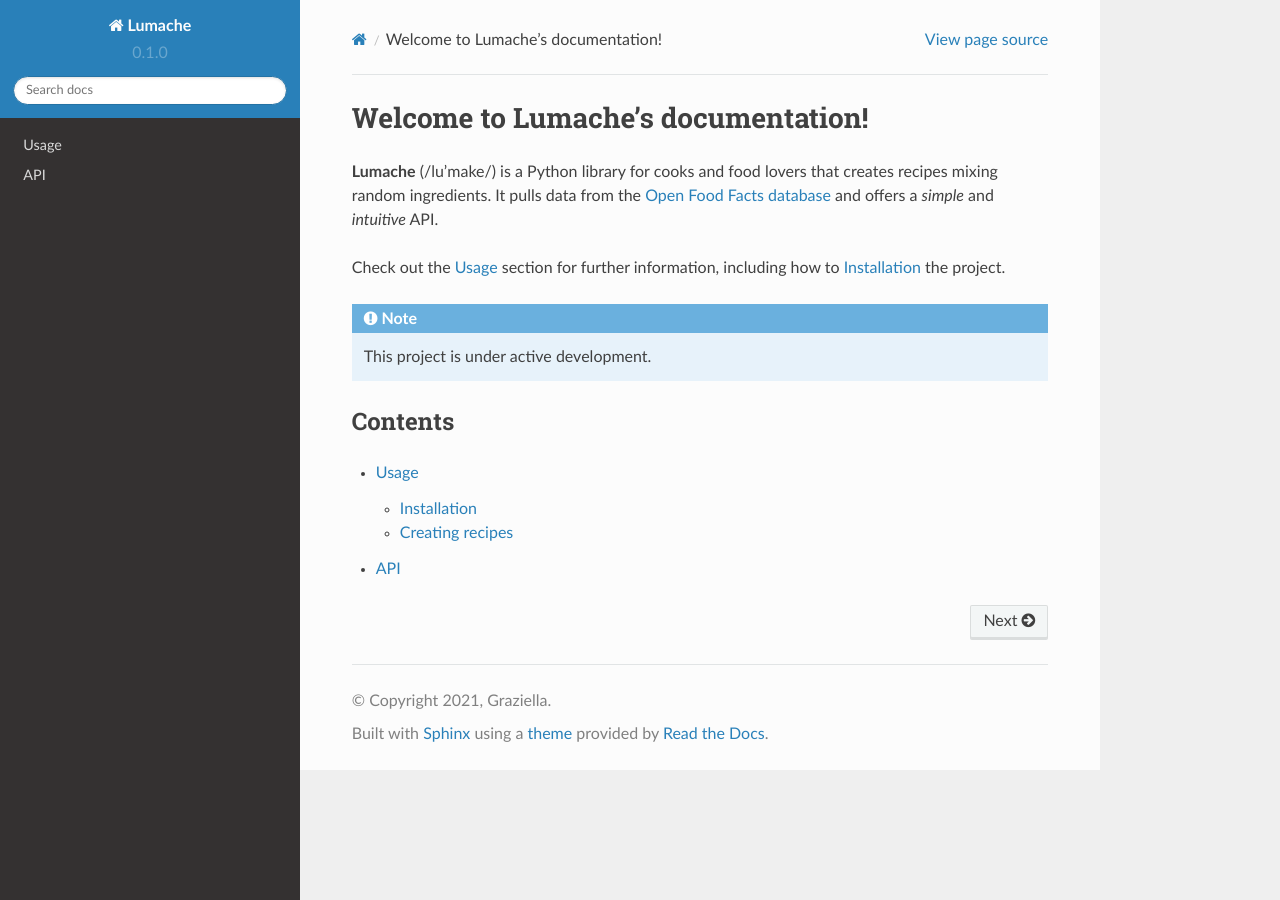
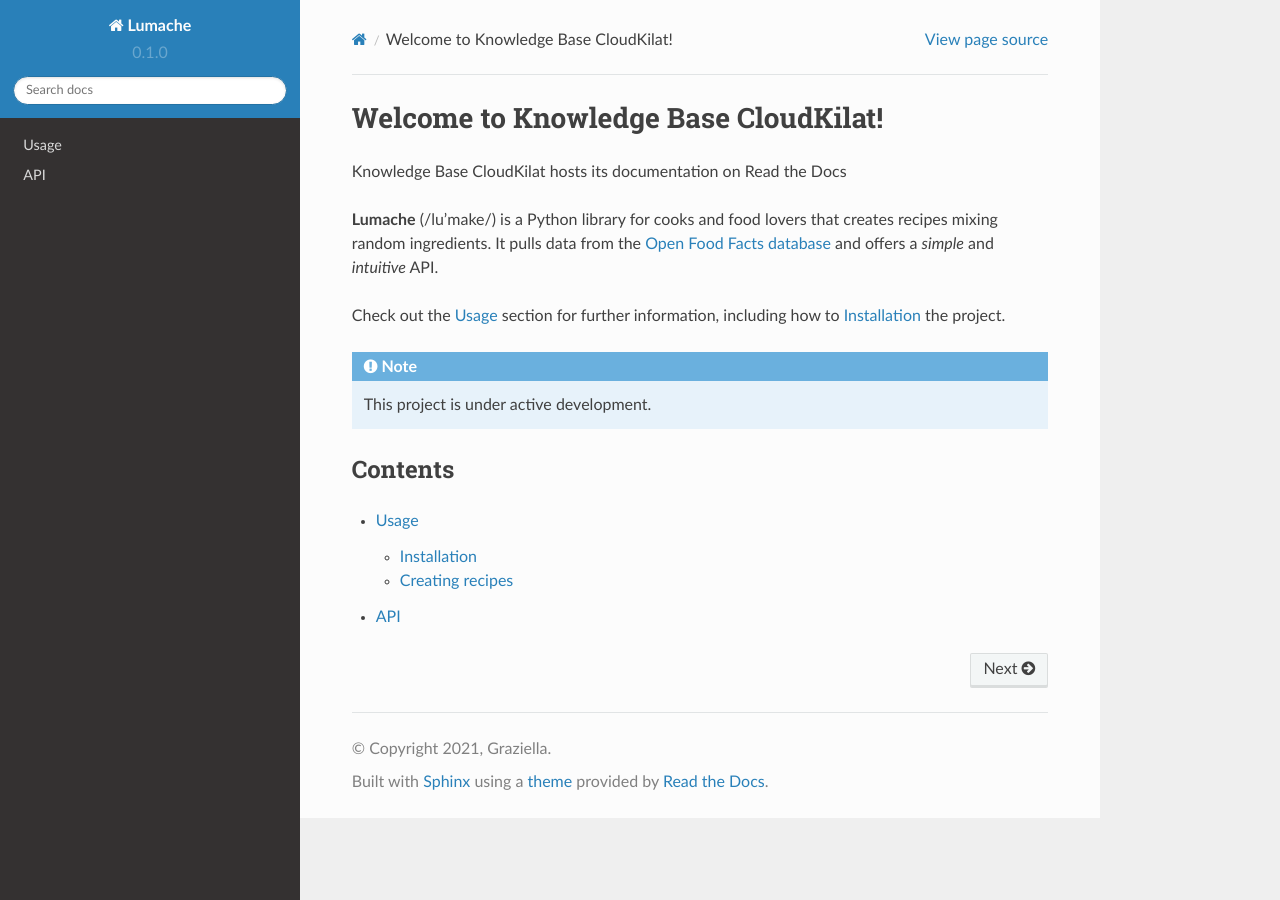
Before and after one commit to yusuf090902/test-rtd, a Sphinx documentation site: the page built from docs/source/index.rst, in a window 1280 px wide. Built offline with Sphinx 7.4.7 and the Read the Docs theme 2.0.0, drawn with Linux system fonts in a browser that asks for light colours.

Commit message:
Update index.rst

```diff
--- a/docs/source/index.rst
+++ b/docs/source/index.rst
@@ -1,5 +1,7 @@
-Welcome to Lumache's documentation!
+Welcome to Knowledge Base CloudKilat!
 ===================================
+
+Knowledge Base CloudKilat hosts its documentation on Read the Docs
 
 **Lumache** (/lu'make/) is a Python library for cooks and food lovers
 that creates recipes mixing random ingredients.
```
